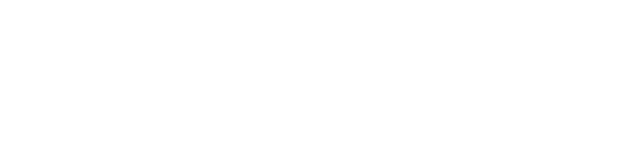
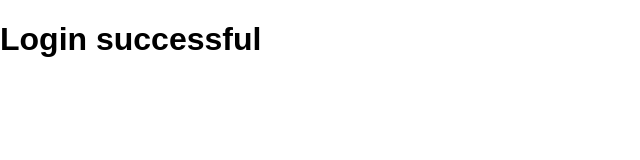
Before and after one commit to DiegoSilvaP/bradescotest, a plain HTML site: page src/redirect.html in a window 1280 px wide. Shown: the whole page, without its empty margins (0-640 px from the left). Drawn offline with Linux system fonts and the light colour scheme.

Commit message:
message when logged in

```diff
--- a/src/redirect.html
+++ b/src/redirect.html
@@ -4,9 +4,11 @@
     <meta charset="UTF-8">
     <meta http-equiv="X-UA-Compatible" content="IE=edge">
     <meta name="viewport" content="width=device-width, initial-scale=1.0">
+    <link rel="stylesheet" href="styles.css" />
     <title>Redirect</title>
 </head>
 <body>
+    <h1>Login successful</h1>
     <textarea id="txtToken" hidden name="w3review" rows="4" cols="50">
         </textarea>
 </body>
```
